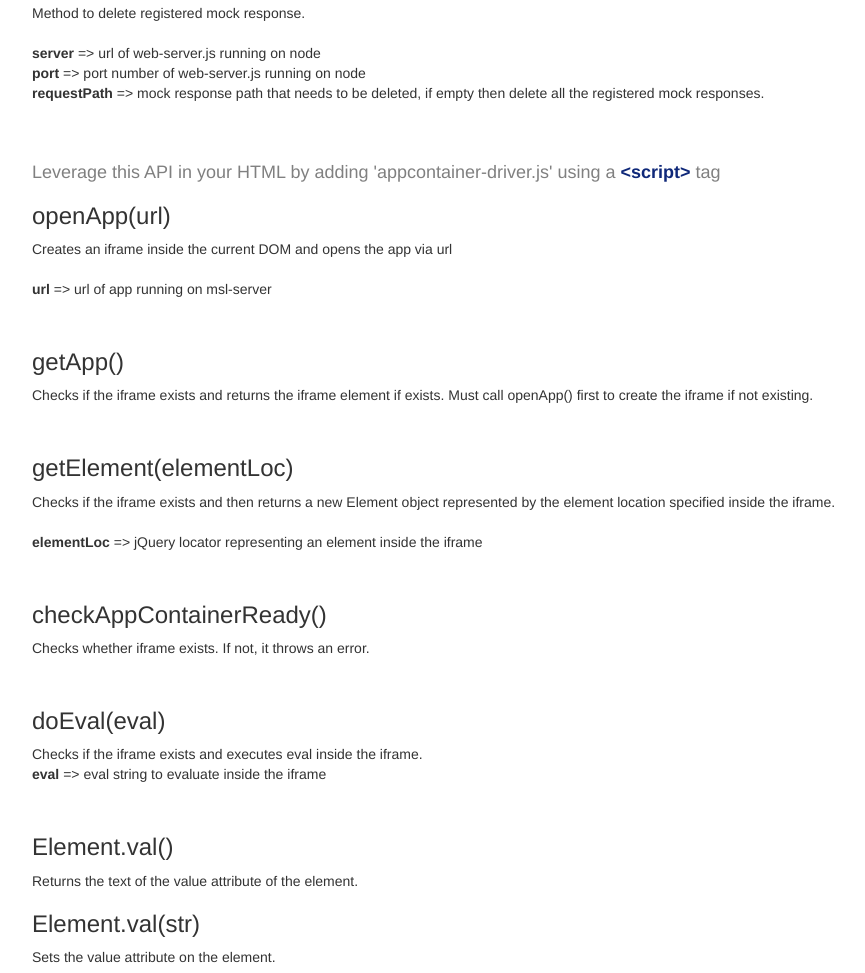
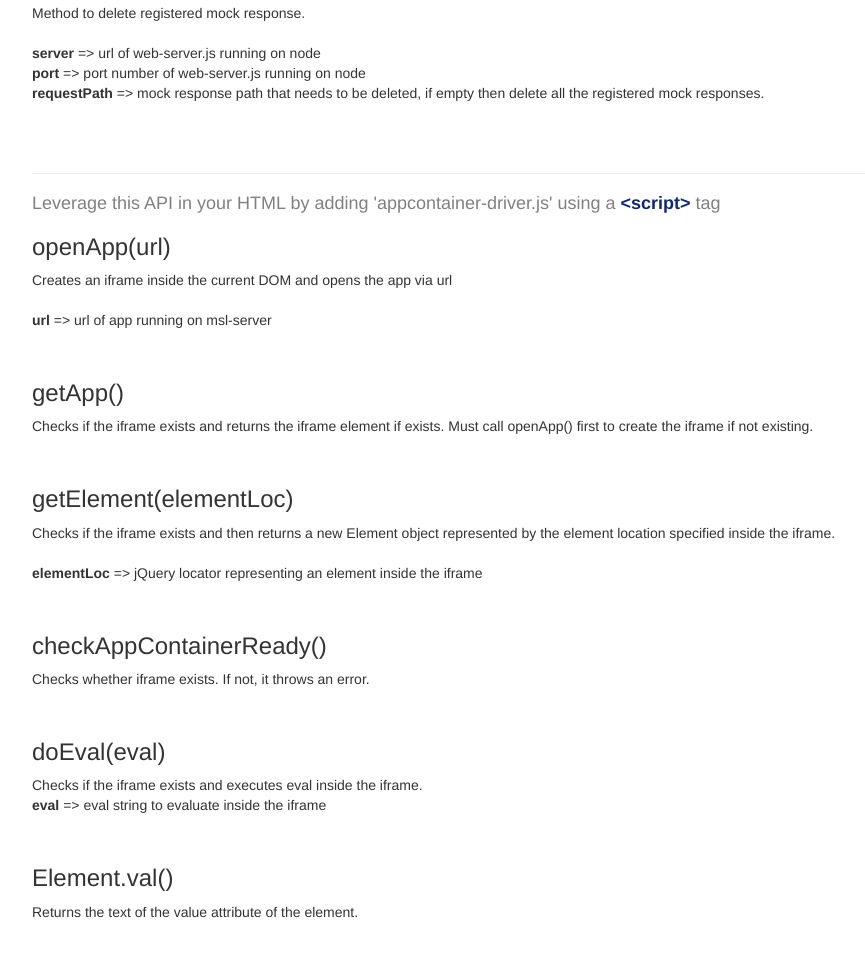
Before and after one commit to FINRAOS/MSL, a plain HTML site: page apidoc.html in a window 1280 px wide. Shown: the part 1337-2310 px from the top of the page, without its empty margins (38-903 px from the left). Drawn offline with nearby package versions, Linux system fonts and the light colour scheme.

Commit message:
Added a horizontal rule between JS files for browser client and added extra spaces

```diff
--- a/apidoc.html
+++ b/apidoc.html
@@ -145,6 +145,7 @@
 					</p>
 					<br>
 					<br>
+					<hr>
 					<h4 style="color: grey">Leverage this API in your HTML by adding 'appcontainer-driver.js' using a <b style="color: #0F2879">&lt;script&gt;</b> tag</h4>
 					<h3>openApp(url)</h3>
 					<p>Creates an iframe inside the current DOM and opens the app via url
@@ -177,75 +178,93 @@
 					<p>Returns the text of the value attribute of the element.
 					<br>
 					</p>
+					<br>
 					<h3>Element.val(str)</h3>
 					<p>Sets the value attribute on the element.
 					<br>
 					<br><b>str</b> => value string to be set
 					</p>
+					<br>
 					<h3>Element.text()</h3>
 					<p>Returns the string contained in the text node of the element.
 					<br>
 					</p>
+					<br>
 					<h3>Element.keydown()</h3>
 					<p>Performs keydown event on the element.
 					<br>
 					</p>
+					<br>
 					<h3>Element.keypress(str)</h3>
 					<p>Performs keypress event on the element.
 					<br>
 					</p>
+					<br>
 					<h3>Element.keyup()</h3>
 					<p>Performs keyup event on the element.
 					<br>
 					</p>
+					<br>
 					<h3>Element.click()</h3>
 					<p>Performs click event on the element.
 					<br>
 					</p>
+					<br>
 					<h3>Element.dblclick()</h3>
 					<p>Performs double click event on the element.
 					<br>
 					</p>
+					<br>
 					<h3>Element.focusout()</h3>
 					<p>Performs focus out event on the element.
 					<br>
 					</p>
+					<br>
 					<h3>Element.hover()</h3>
 					<p>Performs hover event on the element.
 					<br>
 					</p>
+					<br>
 					<h3>Element.mousedown()</h3>
 					<p>Performs mouse down event on the element.
 					<br>
 					</p>
+					<br>
 					<h3>Element.mouseenter()</h3>
 					<p>Performs mouse enter event on the element.
 					<br>
 					</p>
+					<br>
 					<h3>Element.mouseleave()</h3>
 					<p>Performs mouse levae event on the element.
 					<br>
 					</p>
+					<br>
 					<h3>Element.mousemove()</h3>
 					<p>Performs mouse move event on the element.
 					<br>
 					</p>
+					<br>
 					<h3>Element.mouseout()</h3>
 					<p>Performs mouse out event on the element.
 					<br>
 					</p>
+					<br>
 					<h3>Element.mouseover()</h3>
 					<p>Performs mouse over event on the element.
 					<br>
 					</p>
+					<br>
 					<h3>Element.mouseup()</h3>
 					<p>Performs mouse up event on the element.
 					<br>
 					</p>
+					<br>
 					<h3>Element.toggle()</h3>
 					<p>Performs toggle event on the element.
 					<br>
 					</p>
+					<br>
 					<h3>Element.size()</h3>
 					<p>Returns the size of the element.
 					<br>
```
